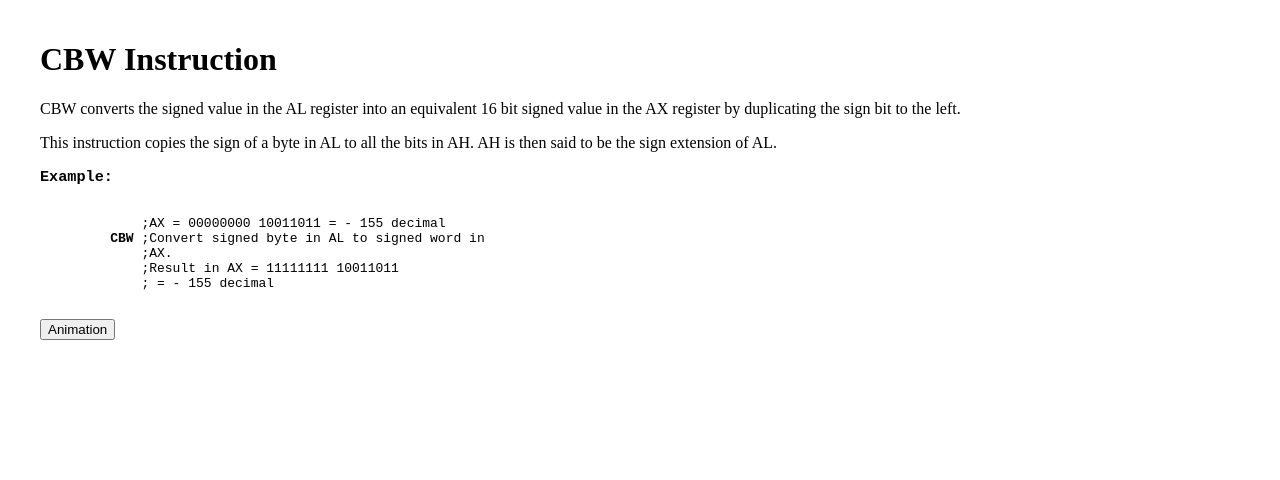
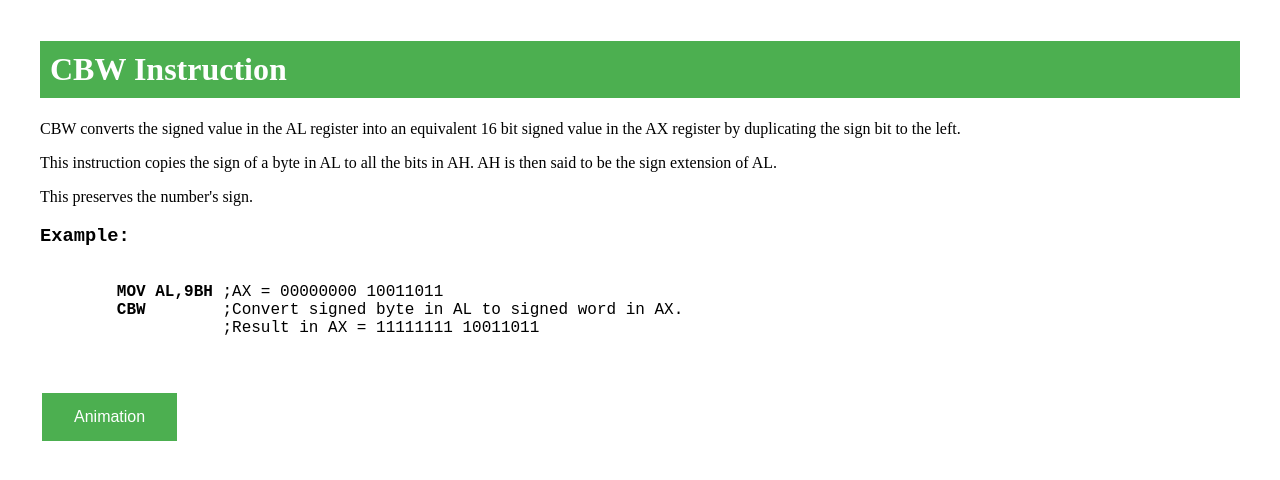
Before and after one commit to ranjeet447/mp-aat2, a website: page index.html in a window 1280 px wide. Drawn offline with Linux system fonts and the light colour scheme.

Commit message:
added style.css

```diff
--- a/index.html
+++ b/index.html
@@ -2,25 +2,23 @@
 <html lang="en" dir="ltr">
   <head>
     <meta charset="utf-8">
-    <title></title>
-    <style media="screen">
-      body,html{margin: 20px;}
-    </style>
+    <title>AAT2 | CBW Instruction</title>
+    <link rel="stylesheet" href="/style.css">
   </head>
   <body>
     <div>
+      <div class="heading">
         <h1>CBW Instruction</h1>
+      </div>
+
         <p>CBW converts the signed value in the AL register into an equivalent 16 bit signed value in the AX register by duplicating the sign bit to the left.</p>
+        <p>This instruction copies the sign of a byte in AL to all the bits in AH. AH is then said to be the sign extension of AL. </p>
+        <span>This preserves the number's sign.</span>
+        <pre><h3>Example:</h3>
+        <b>MOV AL,9BH</b> ;AX = 00000000 10011011
+        <b>CBW</b>        ;Convert signed byte in AL to signed word in AX.
+                   ;Result in AX = 11111111 10011011
 
-        <p>This instruction copies the sign of a byte in
-          AL to all the bits in AH. AH is then said to be the sign
-          extension of AL. </p>
-        <pre><h3>Example:</h3>
-             ;AX = 00000000 10011011 = - 155 decimal
-         <b>CBW</b> ;Convert signed byte in AL to signed word in
-             ;AX.
-             ;Result in AX = 11111111 10011011
-             ; = - 155 decimal
         </pre>
         <form action="/animation">
             <button type="submit" name="button">Animation</button>
--- /dev/null
+++ b/style.css
@@ -0,0 +1,23 @@
+body,html{margin: 20px;}
+.heading{
+  background-color: #4CAF50;
+}
+h1{
+  color: white;
+  padding: 10px;
+}
+button {
+    background-color: #4CAF50;
+    border: none;
+    color: white;
+    padding: 15px 32px;
+    text-align: center;
+    text-decoration: none;
+    display: inline-block;
+    font-size: 16px;
+    margin: 4px 2px;
+    cursor: pointer;
+}
+pre{
+  font-size: 16px;
+}
```
